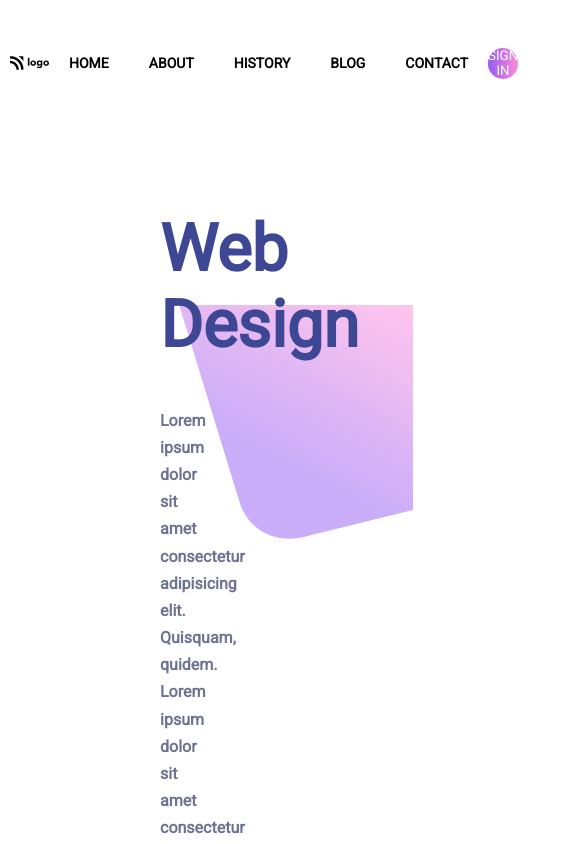
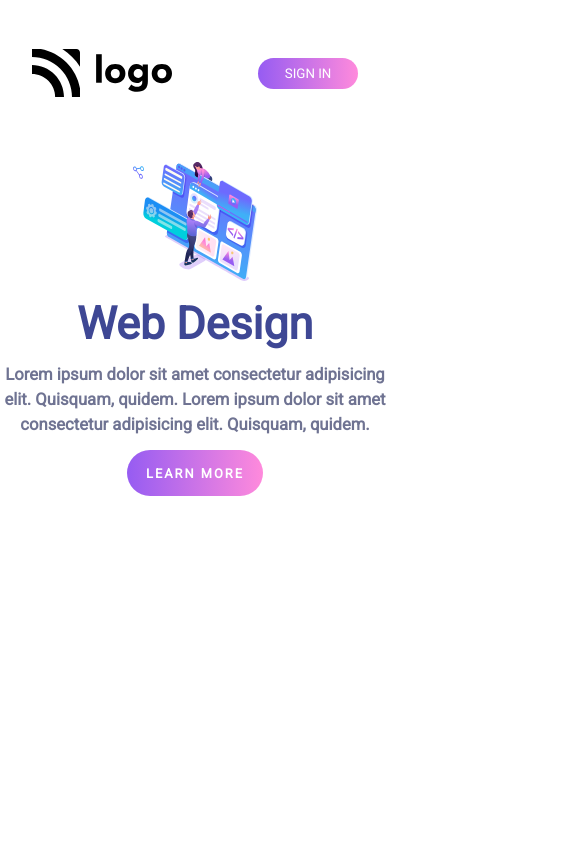
Before and after one commit to pk170970/Project-8-Web-Design-Landing-Page, a website: page index.html in a window 390 px wide. Shown: the top 844 px of the page, 585 px wide, since content can reach past the window. Drawn offline with Linux system fonts and the light colour scheme.

Commit message:
made responsive

```diff
--- a/css/index.css
+++ b/css/index.css
@@ -4,9 +4,212 @@
     box-sizing: border-box;
     font-family: 'Roboto';
 }
-:root{
-    --bg1:linear-gradient(to top right, #CAADF8 25%, #F9C2EF 71%);
+
+:root {
+    --bg1: linear-gradient(to top right, #CAADF8 25%, #F9C2EF 71%);
+    --bg2: linear-gradient(to right, #965CF2 0%, #FF8ADC 100%);
+
 }
+
+.main-div {
+    display: flex;
+    flex-direction: column;
+    background: url("../images/backcover.svg") no-repeat;
+    background-size: 50% 110%;
+    background-position: right;
+
+}
+
+
+/* ------------------------------------------Navigation Section --------------------- */
+
+nav {
+    display: flex;
+    justify-content: space-between;
+    padding: 1em 2em;
+    align-items: center;
+}
+
+.nav-items {
+    display: flex;
+    justify-content: space-between;
+    gap: 2em;
+    font-size: 1.2rem;
+}
+
+.signin-btn {
+    padding: 0.6em 2em;
+    border-radius: 25px;
+    background: var(--bg2);
+    border: none;
+    color: white;
+}
+
+
+@media (max-width:800px) {
+    .nav-items {
+        display: none;
+    }
+
+    nav {
+        width: 100%;
+    }
+
+}
+
+
+
+/* ------------------------------------------Intro Section --------------------- */
+
+.intro-section {
+    display: flex;
+    justify-content: space-between;
+    align-items: center;
+}
+
+.left-section {
+    display: flex;
+    flex-direction: column;
+    gap: 4em;
+    width: 30%;
+    align-items: flex-start;
+    justify-content: center;
+    margin: 0 auto;
+    font-size: 1em;
+}
+
+.left-section h1 {
+    font-size: 3.5em;
+    color: #3E4794;
+}
+
+.left-section h4 {
+    font-size: 1.3em;
+    color: #6F7392;
+    line-height: 1.5;
+}
+
+.learn-more-btn {
+    padding: 1.2em 1em;
+    font-size: 1em;
+    font-weight: bold;
+    min-width: 35%;
+    border-radius: 30px;
+    letter-spacing: 2px;
+    background: var(--bg2);
+    color: white;
+    border: none;
+}
+
+
+.imgs-div {
+    width: 60%;
+    display: flex;
+    align-items: flex-end;
+}
+
+
+.vectors {
+    display: flex;
+    flex-direction: column-reverse;
+    width: 10%;
+    justify-content: flex-start;
+    height: 10%;
+    position: relative;
+    padding-bottom: 8em;
+}
+
+.vector-dot {
+    width: 25%;
+    align-self: flex-end;
+    position: absolute;
+    top: 0;
+    right: 18px;
+}
+
+.intro-img {
+    width: 70%;
+    height: 60%;
+}
+
+
+
+
+@media (max-width:1300px) {
+    .left-section {
+        font-size: 0.7em;
+    }
+}
+
+
+@media (max-width:850px) {
+    .main-div {
+        background-size: 55% 120%;
+    }
+
+    .left-section {
+        font-size: 0.6em;
+    }
+}
+
+@media (max-width:650px) {
+
+    .main-div {
+        background: unset;
+        padding: 2em 0;
+    }
+
+    .intro-section {
+        flex-direction: column-reverse;
+        width: 100%;
+        padding: 3em 0;
+        gap: 1em;
+    }
+
+    .left-section {
+        width: 100%;
+        text-align: center;
+        justify-content: center;
+        align-items: center;
+        font-size: 0.8em;
+        gap: 1em;
+
+    }
+
+    .vectors {
+        display: none;
+    }
+
+    .imgs-div {
+        width: 80%;
+        align-items: center;
+        justify-content: center;
+    }
+
+    .intro-img {
+        width: 40%;
+    }
+}
+
+
+
+
+
+
+
+
+
+
+
+
+
+
+
+
+
+
+/*
+
 body{
     background: url(../images/backcover.svg) no-repeat;
     background-size: 60% 100%;
@@ -17,7 +220,7 @@ body{
     width: 95vw;
 }
 
-/* -----------------------Navigation Section -------------------------------- */
+-----------------------Navigation Section --------------------------------
 
 nav {
     width: 95vw;
@@ -53,10 +256,7 @@ nav img:first-child {
     color: #ffffff;
     background: linear-gradient(to right, #965CF2 0%, #FF8ADC 100%);
     cursor: pointer;
-}
-
-/* -------------------------------------------Intro Section------------------------------- */
-
+/* -------------------------------------------Intro Section-------------------------------
 
 .intro-section {
     width: 95vw;
@@ -65,7 +265,7 @@ nav img:first-child {
     grid-template-columns: 1fr 1fr;
 }
 
-/* ----------------------------Left Section--------------------- */
+/* ----------------------------Left Section---------------------
 .left-section {
     width: 34vw;
     height: 70vh;
@@ -102,7 +302,7 @@ nav img:first-child {
     cursor: pointer;
 }
 
-/* -------------------------------Right Section------------------------ */
+/* -------------------------------Right Section------------------------
 .imgs-div{
     width: 49vw;
     height: 83vh;
@@ -124,3 +324,5 @@ nav img:first-child {
     width: 40vw;
     height: 44vw;
 }
+
+*/
--- a/index.html
+++ b/index.html
@@ -43,16 +43,20 @@
             quidem. Lorem ipsum dolor sit amet consectetur adipisicing elit.
             Quisquam, quidem.
           </h4>
-          <button class="learn-more-btn">LEARN MORE</button>
+          <button class="learn-more-btn ">LEARN MORE</button>
         </div>
         <div class="imgs-div">
-          <img src="./images/vector.svg" alt="vector-img" class="vector-img" />
-          <img
+
+          <div class="vectors">
+            <img src="./images/vector.svg" alt="vector-img" class="vector-img" />
+            <img
             src="./images/vector-dot.svg"
             alt="vector-dot"
             class="vector-dot"
-          />
-          <img src="./images/intro-img.svg" alt="intro-img" />
+            />
+          </div>
+
+          <img src="./images/intro-img.svg" alt="intro-img" class="intro-img" />
         </div>
       </div>
     </div>
```
